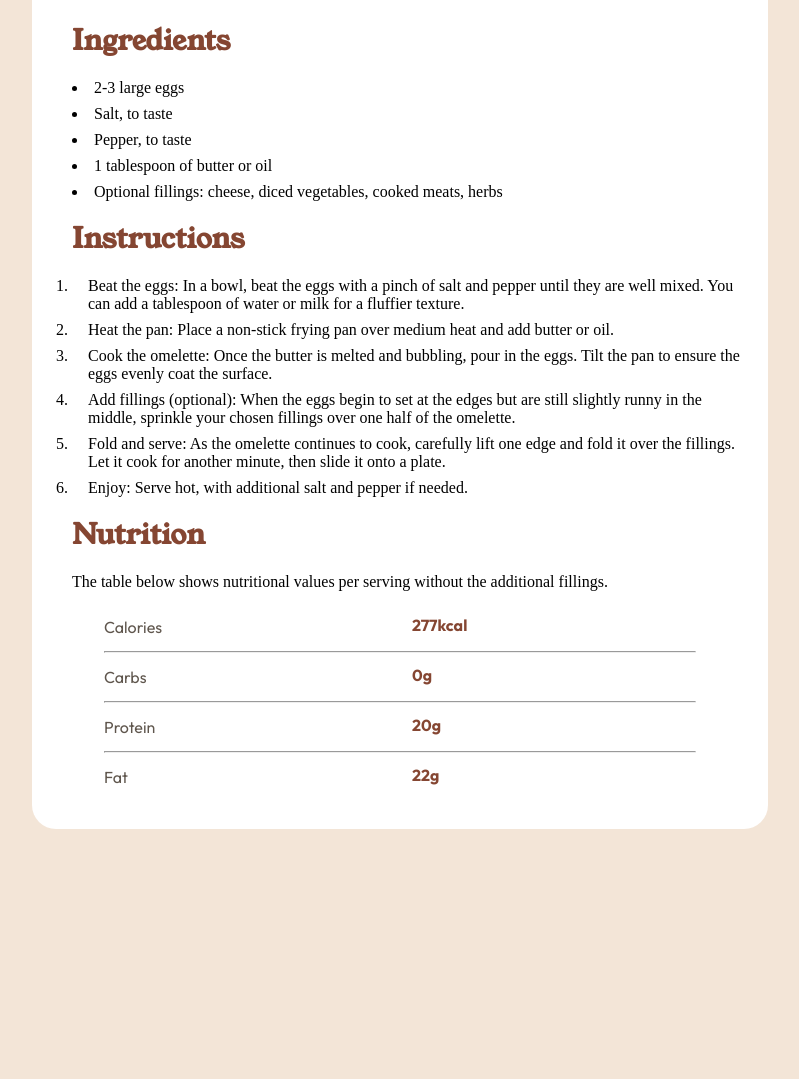
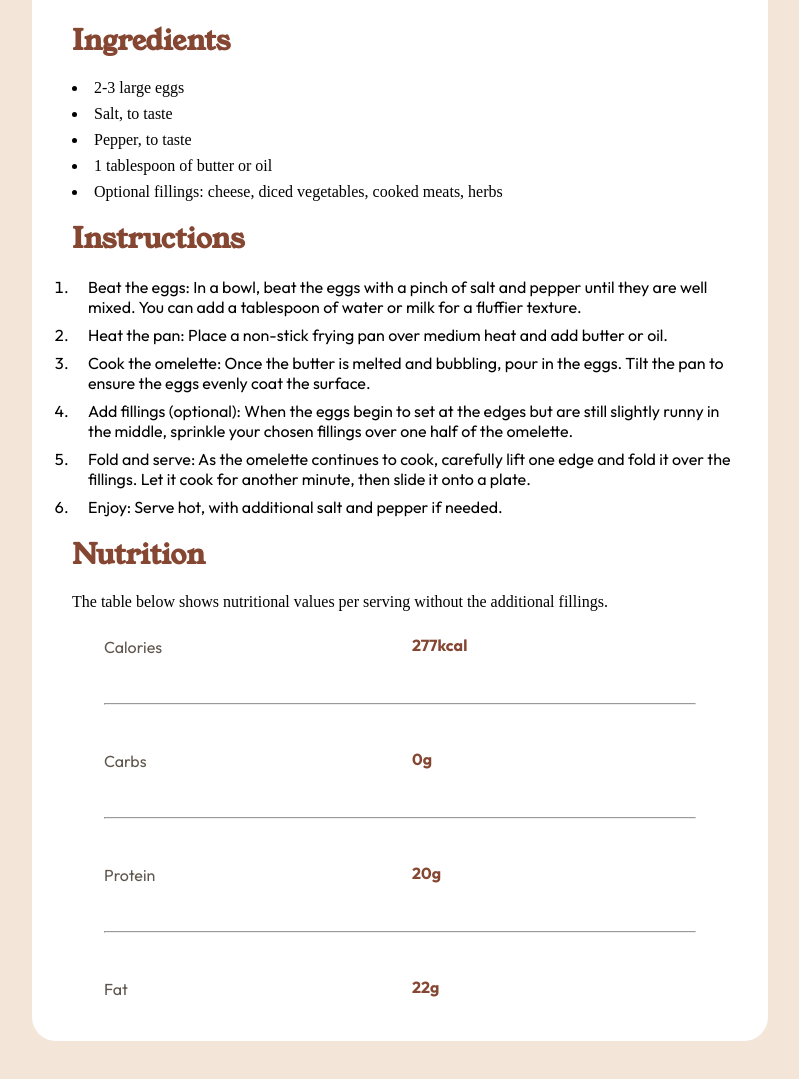
Before and after one commit to leecockcroft/font-end-ingred, a plain HTML site: page index.html in a window 1280 px wide. Shown: the part 831-1910 px from the top of the page, without its empty margins (240-1039 px from the left). Before the commit the page ends 1788 px from the top, so only its background shows below. Drawn offline with Linux system fonts and the light colour scheme.

Commit message:
Update style.css

```diff
--- a/style.css
+++ b/style.css
@@ -139,10 +139,12 @@ line-height: 100%; /* 20px */
     display:flex;
     flex-direction:column;
     gap:8px;
+    font-family:Outfit-Regular;
 }
 li span {
    position:relative;
    left:16px;
+
 }
 
 .calories-list{
@@ -154,6 +156,9 @@ padding-top:24px;
 
 
 }
+
+
+
 
 .macro-name{
     width:50%;
@@ -174,6 +179,8 @@ font-family: 'Oufit-bold';
 
 hr{
     width:100%;
+    margin: 32px 0;
+
 }
 
 @media only screen and (min-width: 600px) {
@@ -211,4 +218,6 @@ header img {
 main h3 {
     font-size:28px;
 }
+
+
 }
```
